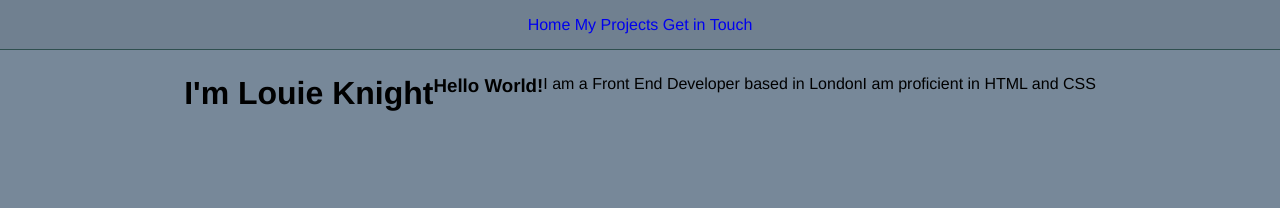
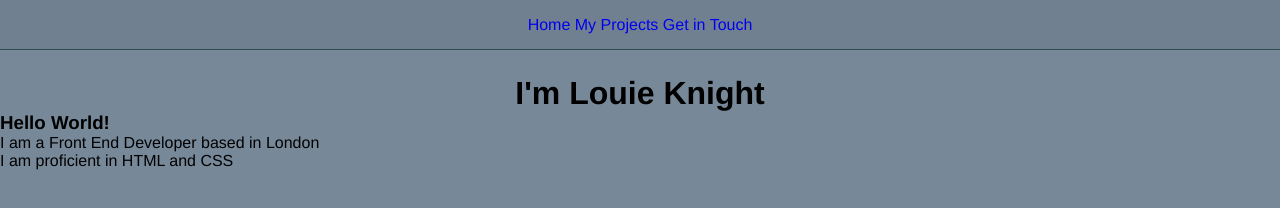
Before and after one commit to Louie-K-creator/Louie-K-Portfolio, a plain HTML site: page home.html in a window 1280 px wide. Drawn offline with Linux system fonts and the light colour scheme.

Commit message:
Update home.html

```diff
--- a/home.html
+++ b/home.html
@@ -14,13 +14,17 @@
     </header>
 
     <div class="main">
-      <div class="flex-container">
+      <div class="about-me flex-container">
        <h1>I'm Louie Knight</h1>
+        </div>
+      <div>
         <h3>Hello World!</h3>
+        </div>
+          <div>
         <p>I am a Front End Developer based in London</p>
         <p>I am proficient in HTML and CSS</p>
        </div>
-    </div>
+
 
 
 
```
